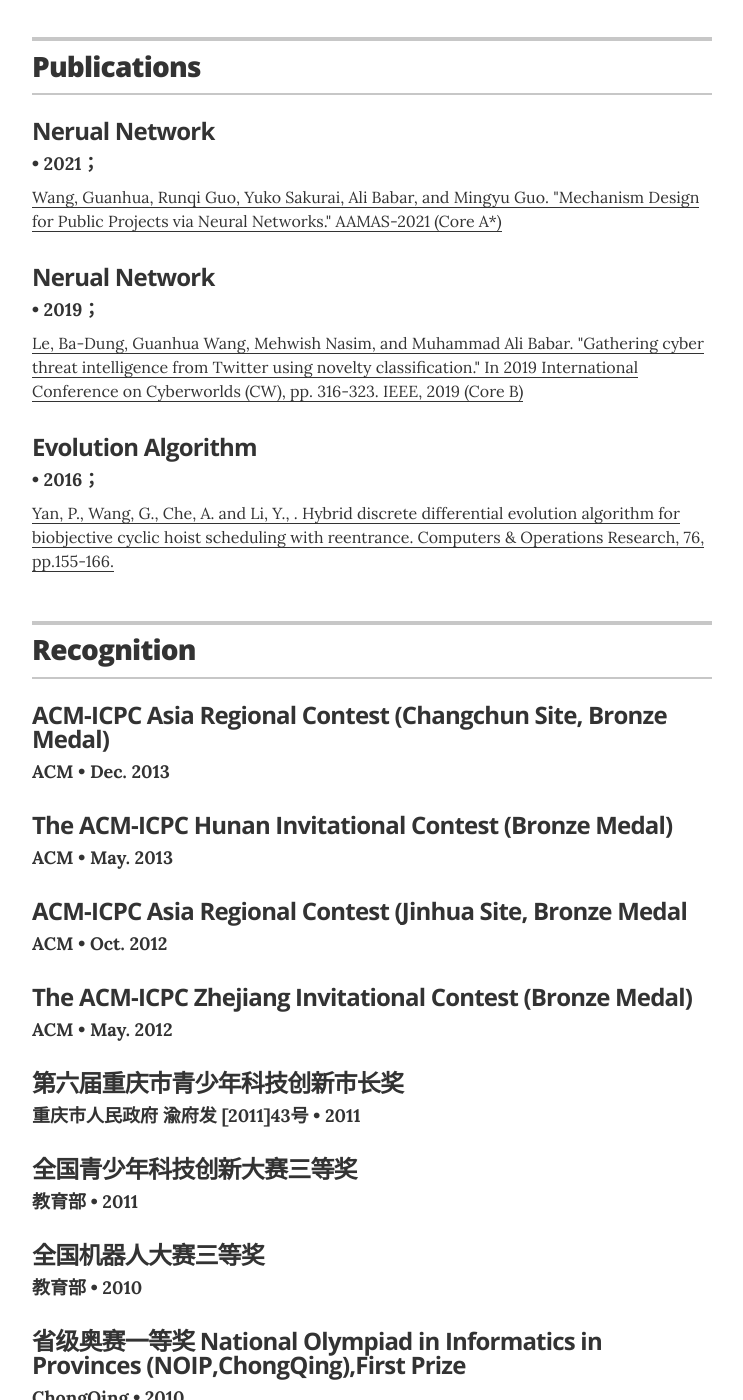
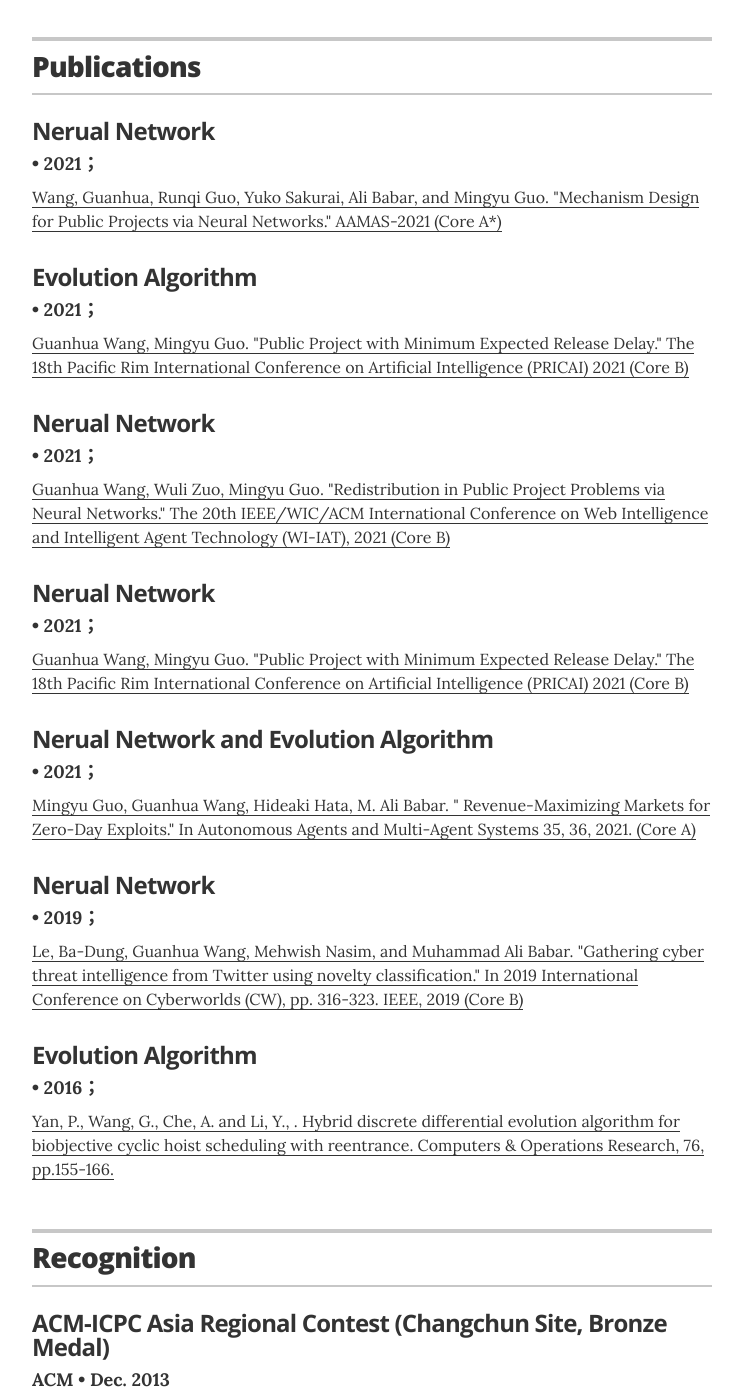
Before and after one commit to wgh1992/wgh1992.github.io, a Jekyll site: the page built from index.html, in a window 1280 px wide and 1400 px high, scrolled down 785 px. Shown: the whole window, without its empty margins (268-1011 px from the left). Built offline with Jekyll 4.4.1, drawn with Linux system fonts in a browser that asks for light colours.

Commit message:
Update publications
Update publications

```diff
--- a/_data/projects.yml
+++ b/_data/projects.yml
@@ -5,6 +5,31 @@
   duration: 2021；
   #url: "https://arxiv.org/pdf/2002.11382.pdf"
   description: <a href="https://arxiv.org/pdf/2002.11382.pdf">Wang, Guanhua, Runqi Guo, Yuko Sakurai, Ali Babar, and Mingyu Guo. "Mechanism Design for Public Projects via Neural Networks."  AAMAS-2021 (Core A*)</a>
+
+
+- project: Evolution Algorithm
+  duration: 2021；
+  #url: "https://link.springer.com/chapter/10.1007/978-3-030-89188-6_8"
+  description: <a href="https://link.springer.com/chapter/10.1007/978-3-030-89188-6_8">Guanhua Wang, Mingyu Guo. "Public Project with Minimum Expected Release Delay."  The 18th Pacific Rim International Conference on Artificial Intelligence (PRICAI) 2021 (Core B) </a>
+
+
+- project: Nerual Network
+  duration: 2021；
+  #url: "https://camps.aptaracorp.com/ACM_PMS/PMS/ACM/WIIAT21/9/c7642cc1-3b70-11ec-b613-166a08e17233/OUT/wiiat21-9.html"
+  description: <a href="https://camps.aptaracorp.com/ACM_PMS/PMS/ACM/WIIAT21/9/c7642cc1-3b70-11ec-b613-166a08e17233/OUT/wiiat21-9.html">Guanhua Wang, Wuli Zuo, Mingyu Guo. "Redistribution in Public Project Problems via Neural Networks."  The 20th IEEE/WIC/ACM International Conference on Web Intelligence and Intelligent Agent Technology (WI-IAT), 2021 (Core B) </a>
+
+
+- project: Nerual Network
+  duration: 2021；
+  #url: "https://link.springer.com/chapter/10.1007/978-3-030-89188-6_8"
+  description: <a href="https://link.springer.com/chapter/10.1007/978-3-030-89188-6_8">Guanhua Wang, Mingyu Guo. "Public Project with Minimum Expected Release Delay."  The 18th Pacific Rim International Conference on Artificial Intelligence (PRICAI) 2021 (Core B) </a>
+
+
+- project: Nerual Network and Evolution Algorithm
+  duration: 2021；
+  #url: "https://link.springer.com/article/10.1007/s10458-021-09522-w"
+  description: <a href="https://link.springer.com/article/10.1007/s10458-021-09522-w">Mingyu Guo, Guanhua Wang, Hideaki Hata, M. Ali Babar. " Revenue-Maximizing Markets for Zero-Day Exploits."  In Autonomous Agents and Multi-Agent Systems 35, 36, 2021. (Core A) </a>
+
 
 - project: Nerual Network
   duration: 2019；
```
